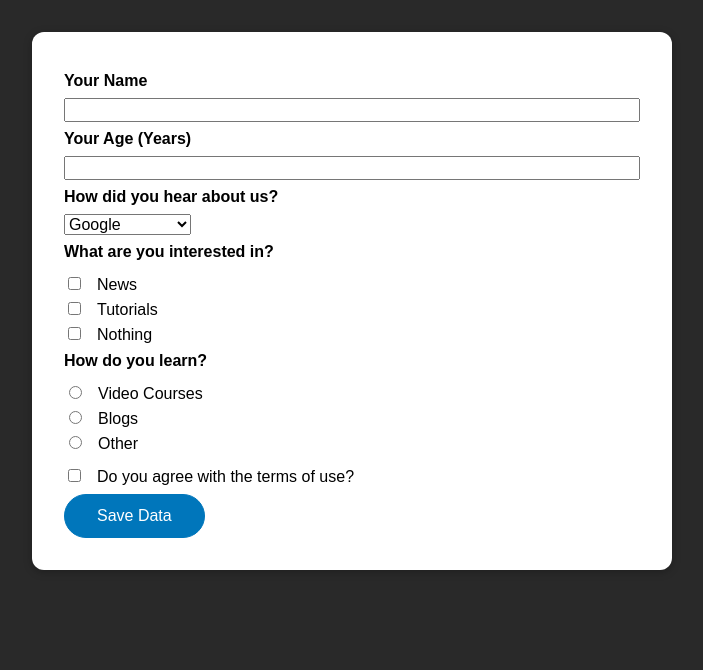
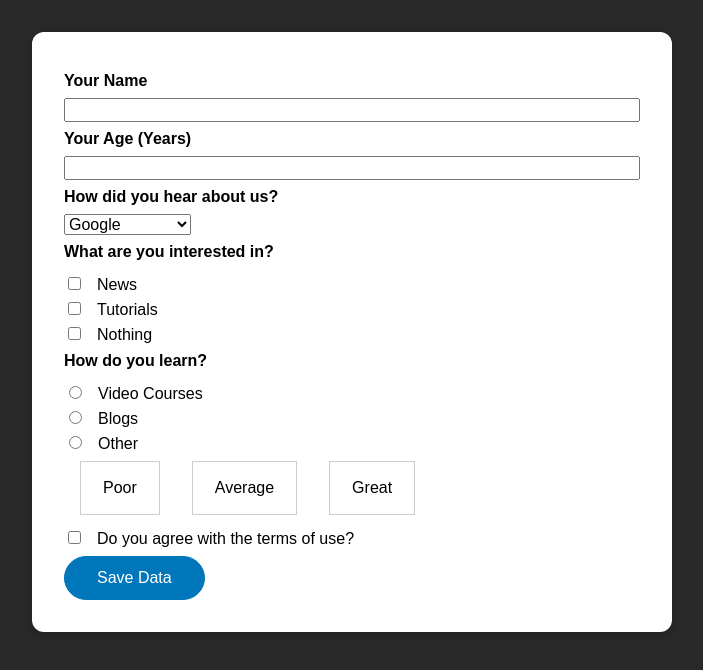
Before and after one commit to frogThanos/forms-vue-app, a Vue app: page / in a window 1280 px wide. Shown: the top 670 px of the page, without its empty margins (288-991 px from the left). Built offline with nearby package versions, Linux system fonts and the light colour scheme.

Commit message:
create custom form component

```diff
--- /dev/null
+++ b/src/components/RatingControl.vue
@@ -0,0 +1,61 @@
+<template>
+  <ul>
+    <li :class="{ active: activeOption === 'poor' }">
+      <button type="button" @click="activate('poor')">Poor</button>
+    </li>
+    <li :class="{ active: activeOption === 'average' }">
+      <button type="button" @click="activate('average')">Average</button>
+    </li>
+    <li :class="{ active: activeOption === 'great' }">
+      <button type="button" @click="activate('great')">Great</button>
+    </li>
+  </ul>
+</template>
+
+<script>
+export default {
+  data() {
+    return {
+      activeOption: null
+    };
+  },
+  methods: {
+    activate(option) {
+      this.activeOption = option;
+    }
+  }
+};
+</script>
+
+<style scoped>
+.active {
+  border-color: hotpink;
+}
+
+.active button {
+  color: hotpink;
+}
+
+ul {
+  list-style: none;
+  margin: 0.5rem 0;
+  padding: 0;
+  display: flex;
+}
+
+li {
+  margin: 0 1rem;
+  border: 1px solid #ccc;
+  padding: 1rem;
+  display: flex;
+  justify-content: center;
+  align-items: center;
+}
+
+button {
+  font: inherit;
+  border: none;
+  background-color: transparent;
+  cursor: pointer;
+}
+</style>
--- a/src/components/TheForm.vue
+++ b/src/components/TheForm.vue
@@ -92,6 +92,9 @@
         <label for="how-other">Other</label>
       </div>
       <div class="form-control">
+        <rating-control></rating-control>
+      </div>
+      <div class="form-control">
         <input
           id="confirm-terms"
           name="confirm"
@@ -108,7 +111,12 @@
 </template>
 
 <script>
+import RatingControl from "./RatingControl";
+
 export default {
+  components: {
+    RatingControl
+  },
   data() {
     return {
       userName: "",
```
